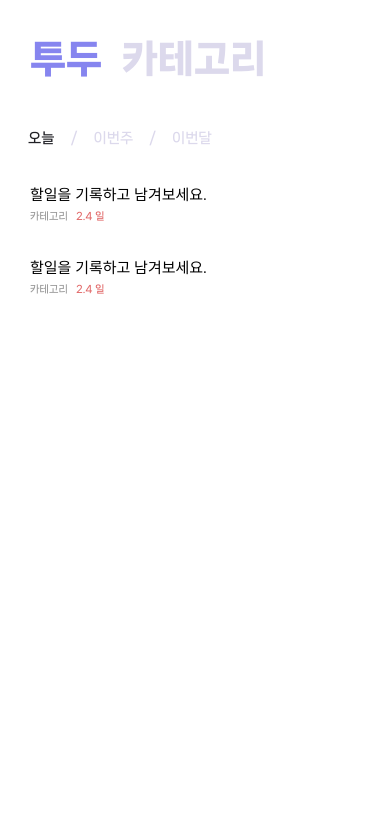
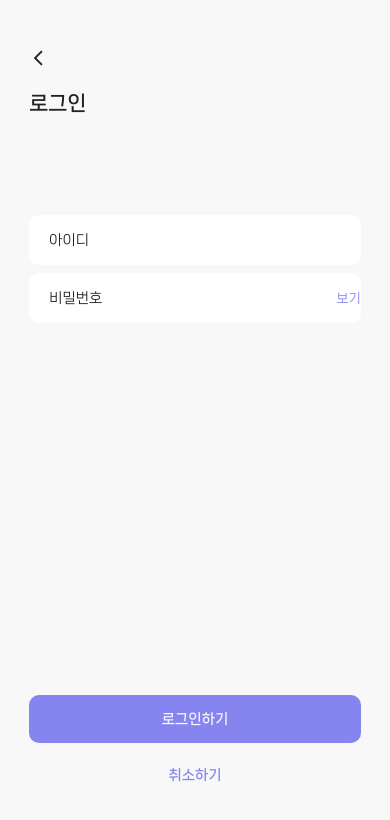
Before and after one commit to smarth2o/todotodo, a React Native app in the folder front/: screen /Login in a window 390 px wide. Shown: the top 820 px of the page. Built offline with nearby package versions, Linux system fonts and the light colour scheme.

Commit message:
add user login register screen

```diff
--- a/front/App.js
+++ b/front/App.js
@@ -1,76 +1,54 @@
 import { StatusBar } from "expo-status-bar";
-import { Pressable, StyleSheet, Text, View, SafeAreaView } from "react-native";
+import { StyleSheet, View, SafeAreaView } from "react-native";
 import { theme } from "./colors";
 import { useFonts } from "expo-font";
-import { useState } from "react";
-import TodoViewScreen from "./screens/TodoView/TodoViewScreen";
-import CategoryViewScreen from "./screens/CategoryView/CategoryViewScreen";
+import * as SplashScreen from 'expo-splash-screen';
+import { useState, useCallback, useEffect } from "react";
+import { createNativeStackNavigator } from "@react-navigation/native-stack";
+import MainView from "./screens/MainView";
+import OnboardingScreen from "./screens/OnboardingScreen";
+import { NavigationContainer } from "@react-navigation/native";
+import RegisterScreen from "./screens/UserView/RegisterScreen";
+import LoginScreen from "./screens/UserView/LoginScreen";
+
+SplashScreen.preventAutoHideAsync();
+
+const Stack = createNativeStackNavigator();
 
 export default function App() {
-  const [fontsLoaded] = useFonts({
+  const [fontsLoaded, fontError] = useFonts({
+    "NanumSquareNeoOTF-Rg": require("./assets/fonts/NanumSquareNeoOTF-Rg.otf"),
     "NanumSquareNeoOTF-Bd": require("./assets/fonts/NanumSquareNeoOTF-Bd.otf"),
     "NanumSquareNeoOTF-Eb": require("./assets/fonts/NanumSquareNeoOTF-Eb.otf"),
     "NanumSquareNeoOTF-Hv": require("./assets/fonts/NanumSquareNeoOTF-Hv.otf"),
   });
 
-  const [title, setTitle] = useState("todo");
+  const onLayoutRootView = useCallback(async () => {
+    if (fontsLoaded || fontError) {
+      await SplashScreen.hideAsync();
+    }
+  }, [fontsLoaded, fontError]);
+
+  if (!fontsLoaded && !fontError) {
+    return null;
+  }
 
   return (
-    <SafeAreaView style={{ flex: 1 }}>
-      <View style={styles.container}>
-        <StatusBar style="auto" />
-        <View style={styles.header}>
-          <Pressable onPress={() => setTitle("todo")}>
-            <Text
-              style={{
-                ...styles.title,
-                color:
-                  title === "todo"
-                    ? theme.titleSelected
-                    : theme.titleUnselected,
-              }}
-            >
-              투두
-            </Text>
-          </Pressable>
-          <Pressable onPress={() => setTitle("category")}>
-            <Text
-              style={{
-                ...styles.title,
-                color:
-                  title === "category"
-                    ? theme.titleSelected
-                    : theme.titleUnselected,
-              }}
-            >
-              카테고리
-            </Text>
-          </Pressable>
-        </View>
-        <View style={styles.body}>
-          {title === "todo" ? <TodoViewScreen /> : <CategoryViewScreen />}
-        </View>
-      </View>
+    <SafeAreaView style={{ flex: 1, backgroundColor: theme.background }} onLayout={onLayoutRootView}>
+      <NavigationContainer>
+        <Stack.Navigator
+        initialRouteName="Onboarding"
+        screenOptions={{
+          headerShown: false,
+          contentStyle: { backgroundColor: theme.background},
+          animation: 'fade'}}>
+          <Stack.Screen name="Onboarding" component={OnboardingScreen} />
+          <Stack.Screen name="Register" component={RegisterScreen} />
+          <Stack.Screen name="Login" component={LoginScreen} />
+          <Stack.Screen name="Main" component={MainView} />
+        </Stack.Navigator>
+      </NavigationContainer>
+      <StatusBar style="auto" />
     </SafeAreaView>
   );
 }
-
-const styles = StyleSheet.create({
-  container: {
-    flex: 1,
-    backgroundColor: theme.background,
-    paddingHorizontal: 20,
-  },
-  header: {
-    marginTop: 38,
-    flexDirection: "row",
-  },
-  title: {
-    fontSize: 38,
-    fontFamily: "NanumSquareNeoOTF-Hv",
-    paddingHorizontal: 10,
-  },
-  body: {
-    paddingTop: 50,
-  },
-});
--- a/front/app.json
+++ b/front/app.json
@@ -7,9 +7,9 @@
     "icon": "./assets/icon.png",
     "userInterfaceStyle": "light",
     "splash": {
-      "image": "./assets/splash.png",
+      "image": "./assets/splash2.png",
       "resizeMode": "contain",
-      "backgroundColor": "#ffffff"
+      "backgroundColor": "#8685EF"
     },
     "assetBundlePatterns": ["**/*"],
     "ios": {
--- a/front/colors.js
+++ b/front/colors.js
@@ -1,4 +1,4 @@
-const white = "F8F8F8",
+const white = "#F8F8F8",
   black = "#212126",
   purple = "#8685EF",
   lightPurple = "#DCD9EC";
@@ -11,6 +11,7 @@ export const theme = {
   titleSelected: purple,
   titleUnselected: lightPurple,
   subtitleSelected: black,
+  simpleTitle: black,
 
   cardBackground: pureWhite,
   content: black,
@@ -18,4 +19,14 @@ export const theme = {
   dueDate: red,
 
   addBtn: purple,
+  primaryBtn: purple,
+  secondaryBtn: pureWhite,
+  primaryBtnText: white,
+  secondaryBtnText: purple,
+
+  text: black,
+  btnText: purple,
+  warningText: gray,
+
+  icon: black
 };
--- /dev/null
+++ b/front/components/SimpleHeader.jsx
@@ -0,0 +1,30 @@
+import { StyleSheet, View, Text, Pressable } from 'react-native';
+import { theme } from '../colors';
+import { MaterialIcons } from '@expo/vector-icons';
+
+const SimpleHeader = ({text, func}) => {
+    return (
+        <View style={styles.header}>
+            <Pressable onPress={func}>
+                <MaterialIcons name="arrow-back-ios-new" size={18} color={theme.icon} />
+            </Pressable>
+            <Text style={styles.title}>{text}</Text>
+        </View>
+    )
+}
+
+export default SimpleHeader;
+
+const styles = StyleSheet.create({
+    header: {
+        flex: 0.1,
+        flexDirection: "column",
+        justifyContent: "space-between",
+        alignItems: "baseline",
+    },
+    title: {
+        color: theme.simpleTitle,
+        fontFamily: 'NanumSquareNeoOTF-Bd',
+        fontSize: 20
+    }
+})
--- /dev/null
+++ b/front/components/TextField.jsx
@@ -0,0 +1,66 @@
+import React, { useState } from 'react';
+import { StyleSheet, View, Text, TextInput, Dimensions, Pressable } from "react-native";
+import { theme } from "../colors";
+
+const windowWidth = Dimensions.get('window').width;
+
+const TextField = ({placeholder, type='plain', btnText='', handleBtn, warning=''}) => {
+    const [text, setText] = useState('');
+    const handleTextChange = (inputText) => setText(inputText);
+
+    return (
+        <View>
+            <View style={styles.textContainer}>
+                <TextInput
+                    style={styles.input}
+                    onChangeText={handleTextChange}
+                    value={text}
+                    placeholder={placeholder}
+                    returnKeyType='next'
+                    secureTextEntry={type==='password' ? 'true' : 'false'}
+                />
+                {btnText && <Pressable style={styles.btn} onPress={handleBtn}>
+                    <Text style={styles.btnText}>{btnText}</Text>
+                </Pressable>
+                }
+            </View>
+            {warning && <Text style={styles.warningText}>{warning}</Text>}
+        </View>
+    )
+}
+
+export default TextField;
+
+const styles = StyleSheet.create({
+    textContainer: {
+        backgroundColor: theme.cardBackground,
+        borderRadius: 10,
+        height: 50,
+        width: windowWidth * 0.85,
+        marginVertical: 4,
+        paddingHorizontal: 20,
+        flexDirection: 'row',
+        justifyContent: 'space-between',
+        alignItems: 'center'
+    },
+    input: {
+        color: theme.text,
+        // fontSize: 13,
+        fontFamily: 'NanumSquareNeoOTF-Rg'
+    },
+    btn: {
+
+    },
+    btnText: {
+        color: theme.btnText,
+        fontFamily: "NanumSquareNeoOTF-Rg",
+        fontSize: 13
+    },
+    warningText: {
+        color: theme.warningText,
+        fontFamily: "NanumSquareNeoOTF-Rg",
+        fontSize: 11,
+        padding: 10,
+        marginBottom: 16
+    }
+})
--- /dev/null
+++ b/front/screens/MainView.jsx
@@ -0,0 +1,66 @@
+import { Pressable, StyleSheet, Text, View } from "react-native";
+import { useState} from "react";
+import { theme } from "../colors";
+import TodoViewScreen from "./TodoView/TodoViewScreen";
+import CategoryViewScreen from "./CategoryView/CategoryViewScreen";
+
+const MainView = () => {
+    const [title, setTitle] = useState("todo");
+    return (
+    <View style={styles.container}>
+        <View style={styles.header}>
+          <Pressable onPress={() => setTitle("todo")}>
+            <Text
+              style={{
+                ...styles.title,
+                color:
+                  title === "todo"
+                    ? theme.titleSelected
+                    : theme.titleUnselected,
+              }}
+            >
+              투두
+            </Text>
+          </Pressable>
+          <Pressable onPress={() => setTitle("category")}>
+            <Text
+              style={{
+                ...styles.title,
+                color:
+                  title === "category"
+                    ? theme.titleSelected
+                    : theme.titleUnselected,
+              }}
+            >
+              카테고리
+            </Text>
+          </Pressable>
+        </View>
+        <View style={styles.body}>
+          {title === "todo" ? <TodoViewScreen /> : <CategoryViewScreen />}
+        </View>
+    </View>
+    )
+}
+
+export default MainView;
+
+const styles = StyleSheet.create({
+  container: {
+    flex: 1,
+    backgroundColor: theme.background,
+    paddingHorizontal: 20,
+  },
+    header: {
+      marginTop: 38,
+      flexDirection: "row",
+    },
+    title: {
+      fontSize: 38,
+      fontFamily: "NanumSquareNeoOTF-Hv",
+      paddingHorizontal: 10,
+    },
+    body: {
+      paddingTop: 50,
+    },
+  });
--- /dev/null
+++ b/front/screens/UserView/LoginScreen.jsx
@@ -0,0 +1,45 @@
+import { useState } from 'react';
+import { StyleSheet, View, Text } from "react-native";
+import { theme } from "../../colors.js"
+import BottomButtons from "../../components/BottomButtons";
+import TextField from "../../components/TextField.jsx";
+import SimpleHeader from "../../components/SimpleHeader.jsx";
+
+const LoginScreen = ({navigation}) => {
+    const [secureText, setSecureText] = useState(true);
+    const toggleSecureText = () => setSecureText(!secureText);
+
+    return (
+        <View style={styles.container}>
+            <View style={styles.centerContents}>
+                <SimpleHeader text="로그인" func={()=>navigation.goBack()}/>
+                <View style={styles.mainContents}>
+                    <TextField placeholder={"아이디"}/>
+                    <TextField placeholder={"비밀번호"} type={secureText ? "password" : "plain"}
+                        btnText={secureText ? "보기" : "숨기기"} handleBtn={toggleSecureText}/>
+                </View>
+            </View>
+            <BottomButtons primaryText={"로그인하기"} secondaryText={"취소하기"}
+                        onPrimaryPress={() => {}} onSecondaryPress={() => navigation.goBack()}/>
+        </View>
+    )
+}
+
+export default LoginScreen;
+
+const styles = StyleSheet.create({
+    container: {
+        flex: 1,
+        backgroundColor: theme.background,
+        flexDirection: "column",
+        alignItems: "center",
+        // paddingHorizontal: 20
+    },
+    centerContents: {
+        flex: 1,
+        justifyContent: "space-around"
+    },
+    mainContents: {
+        flex: 0.6
+    }
+});
--- /dev/null
+++ b/front/screens/UserView/RegisterScreen.jsx
@@ -0,0 +1,42 @@
+import { StyleSheet, View, Text } from "react-native";
+import { theme } from "../../colors.js"
+import BottomButtons from "../../components/BottomButtons";
+import TextField from "../../components/TextField.jsx";
+import SimpleHeader from "../../components/SimpleHeader.jsx";
+
+const RegisterScreen = ({navigation}) => {
+    return(
+        <View style={styles.container}>
+            <View style={styles.centerContents}>
+                <SimpleHeader text="회원가입" func={()=>navigation.goBack()}/>
+                <View style={styles.mainContents}>
+                    <TextField placeholder={"이름"}/>
+                    <TextField placeholder={"아이디"} btnText="중복확인"handleBtn={() => {}} warning="4-12자 영문, 숫자로 입력해 주세요"/>
+                    <TextField placeholder={"비밀번호"} type="password"/>
+                    <TextField placeholder={"비밀번호 확인"} type="password" warning="4-20자 영문, 숫자, 특수문자로 입력해 주세요" />
+                </View>
+            </View>
+            <BottomButtons primaryText={"가입하기"} secondaryText={"취소하기"}
+                        onPrimaryPress={() => {}} onSecondaryPress={() => navigation.goBack()}/>
+        </View>
+    )
+}
+
+export default RegisterScreen;
+
+const styles = StyleSheet.create({
+    container: {
+        flex: 1,
+        backgroundColor: theme.background,
+        flexDirection: "column",
+        alignItems: "center",
+        // paddingHorizontal: 20
+    },
+    centerContents: {
+        flex: 1,
+        justifyContent: "space-around"
+    },
+    mainContents: {
+        flex: 0.6
+    }
+});
```
Also changed, not shown: front/package.json (+7 -2 lines), 1 other file (tests, documents, lock files or other folders).
